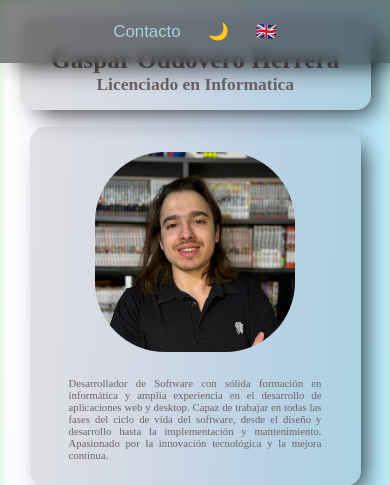
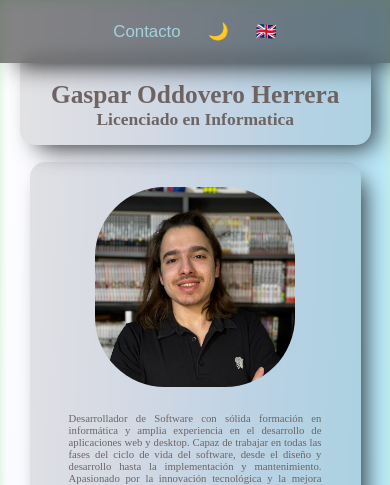
Before and after one commit to GOddovero/portfolio, a PHP site: page / in a window 390 px wide. Shown: the top 485 px of the page. Run offline with PHP 8.4, Linux system fonts and the light colour scheme.

Commit message:
arreglo titulo

```diff
--- a/styles/styles.css
+++ b/styles/styles.css
@@ -649,7 +649,9 @@ h2 {
         text-align: center;
         display: block;
     }
-
+    .datos_principales{
+        margin-top: 10%;
+    }
     .body_principal {
         margin: auto;
         display: flex;
```
